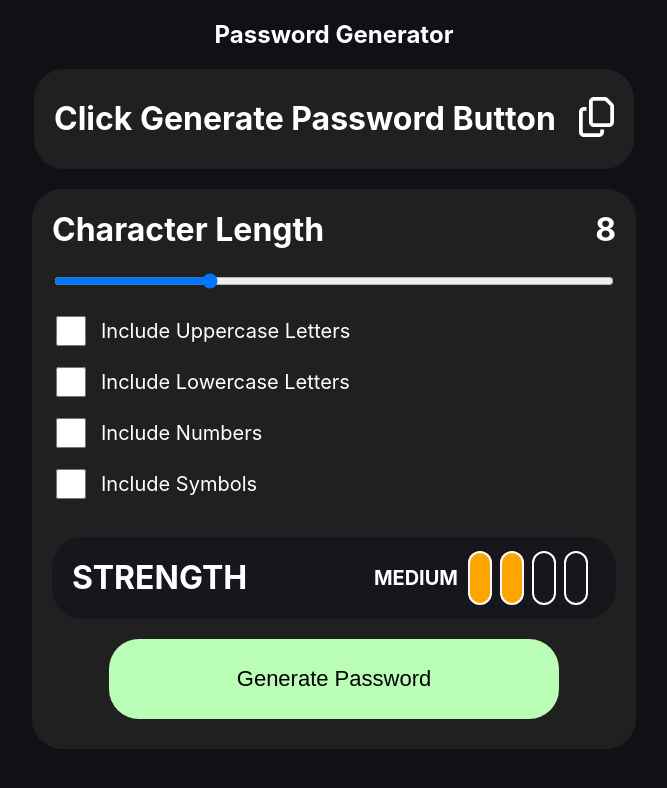
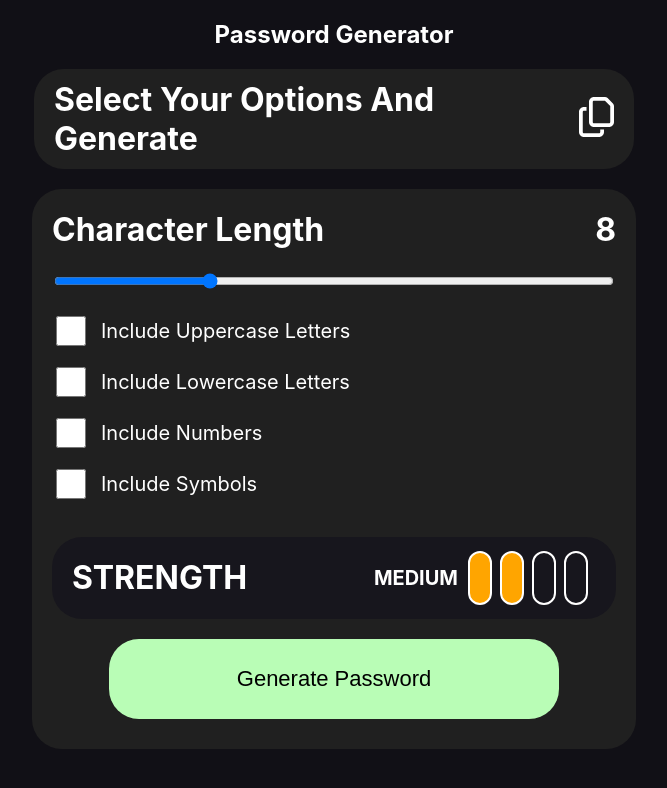
Before and after one commit to Zakariyya98/PasswordGenerator, a React (Create React App) app: page / in a window 1280 px wide. Shown: the top 788 px of the page, without its empty margins (306-973 px from the left). Built offline with nearby package versions, Linux system fonts and the light colour scheme.

Commit message:
App.js: add: made the inital text more apparent to select options

```diff
--- a/src/App.js
+++ b/src/App.js
@@ -17,7 +17,7 @@ function App() {
   const [rangeValue, setRangeValue] = useState(8);
   const [charactersToggled, setCharactersToggled] = useState([]);
   const [generatedPassword, setGeneratedPassword] = useState(
-    "Click Generate Password Button"
+    "Select Your Options And Generate"
   );
 
   return (
```
